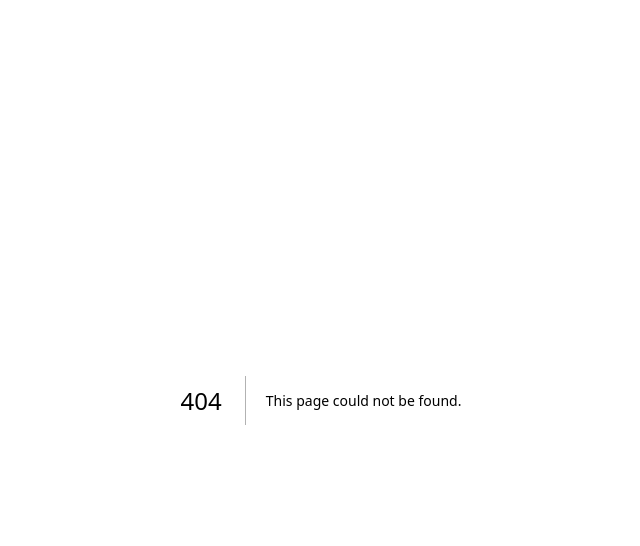
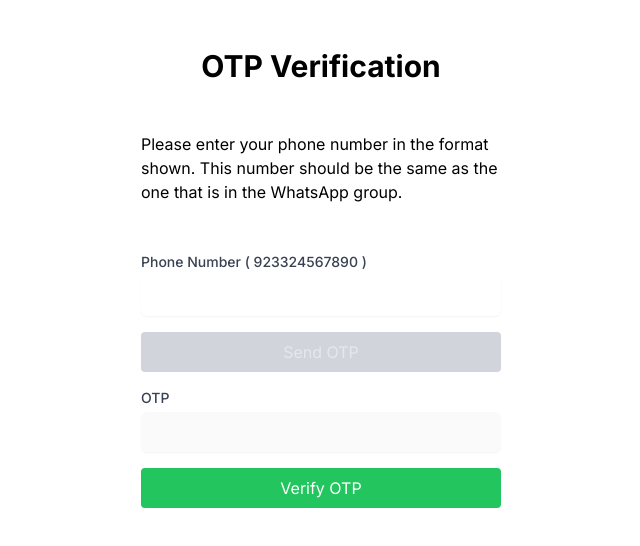
Before and after one commit to Arsalan-Habib/multi-vote, a Next.js app: page /otp-verification in a window 1280 px wide. Before the commit this address had no page. Shown: the top 546 px of the page, without its empty margins (319-959 px from the left). Built offline with nearby package versions, Linux system fonts and the light colour scheme.

Commit message:
feat: add otp-verification page

```diff
--- a/package.json
+++ b/package.json
@@ -13,7 +13,8 @@
     "@heroicons/react": "^2.1.1",
     "next": "14.1.0",
     "react": "^18",
-    "react-dom": "^18"
+    "react-dom": "^18",
+    "react-toastify": "^10.0.4"
   },
   "devDependencies": {
     "@types/node": "^20",
--- a/src/app/add-vote/page.tsx
+++ b/src/app/add-vote/page.tsx
@@ -1,10 +1,13 @@
-"use client"; // Mark the component for client-side execution in Next.js 13
+"use client";
 
+import { useRouter } from "next/navigation";
 import { Select } from "@/components/Select";
 import { useState } from "react";
 import { MOCK_CANDIDATES } from "../page";
 
 export default function AddVote() {
+    const router = useRouter();
+
     // State to store the selected votes for each dropdown
     const [votes, setVotes] = useState<(number | null)[]>(Array(4).fill(null));
 
@@ -21,8 +24,9 @@ export default function AddVote() {
     // Function to handle form submission
     const handleSubmit = (event: React.FormEvent<HTMLFormElement>) => {
         event.preventDefault();
-        // Process form submission here (e.g., send data to backend)
-        alert("Votes submitted: " + votes.join(", "));
+
+        // go to "/otp-verification" page
+        router.push("/otp-verification");
     };
 
     return (
--- /dev/null
+++ b/src/app/otp-verification/page.tsx
@@ -0,0 +1,120 @@
+"use client";
+
+import { useState } from "react";
+import { toast, ToastContainer } from "react-toastify";
+import "react-toastify/dist/ReactToastify.css";
+
+const OtpVerification = () => {
+    const [phoneNumber, setPhoneNumber] = useState<string>("");
+    const [otp, setOtp] = useState<string>("");
+    const [otpSent, setOtpSent] = useState<boolean>(false);
+    const [isButtonDisabled, setIsButtonDisabled] = useState<boolean>(false);
+    const [cooldownMessage, setCooldownMessage] = useState<string>("");
+
+    const handleSendOtp = async () => {
+        console.log("Sending OTP to", phoneNumber);
+        setOtpSent(true);
+        toast.info("OTP has been sent.");
+        setIsButtonDisabled(true);
+        setCooldownMessage("Please wait 15 seconds before sending OTP again.");
+
+        // Disable the button for 15 seconds
+        setTimeout(() => {
+            setIsButtonDisabled(false);
+            setCooldownMessage(""); // Clear the cooldown message after 15 seconds
+        }, 15000);
+    };
+
+    const handleSubmit = async (e: React.FormEvent<HTMLFormElement>) => {
+        e.preventDefault();
+        console.log("Verifying OTP:", otp);
+        toast.success("OTP verified successfully!");
+    };
+
+    return (
+        <div className='container mx-auto pt-12 px-3 max-w-sm'>
+            <h1 className='text-3xl font-bold mb-12 text-center'>
+                OTP Verification
+            </h1>
+            <p className='text-md mb-12'>
+                Please enter your phone number in the format shown. This number
+                should be the same as the one that is in the WhatsApp group.
+            </p>
+            <form onSubmit={handleSubmit}>
+                <div className='mb-4'>
+                    <label
+                        htmlFor='phone-number'
+                        className='block text-sm font-medium text-gray-700'
+                    >
+                        Phone Number ( 923324567890 )
+                    </label>
+                    <input
+                        type='number'
+                        minLength={11}
+                        id='phone-number'
+                        className='mt-1 block w-full rounded-md border-gray-300 shadow-sm outline-none px-4 py-2 focus:ring-2 focus:ring-gray-300 focus:border-transparent'
+                        value={phoneNumber}
+                        onChange={(e) => setPhoneNumber(e.target.value)}
+                        required
+                    />
+                </div>
+                <button
+                    type='button'
+                    className={
+                        isButtonDisabled || phoneNumber.toString().length < 11
+                            ? "py-2 px-4 bg-gray-300 text-gray-200 rounded w-full mb-4"
+                            : "py-2 px-4 bg-blue-500 text-white rounded hover:bg-blue-700 w-full mb-4"
+                    }
+                    onClick={handleSendOtp}
+                    disabled={!phoneNumber || isButtonDisabled}
+                >
+                    Send OTP
+                </button>
+                {cooldownMessage && (
+                    <p className='text-xs text-gray-800 mb-4'>
+                        {cooldownMessage}
+                    </p>
+                )}
+                <div className='mb-4'>
+                    <div className='mb-4'>
+                        <label
+                            htmlFor='otp'
+                            className='block text-sm font-medium text-gray-700'
+                        >
+                            OTP
+                        </label>
+                        <input
+                            type='text'
+                            id='otp'
+                            className='mt-1 block w-full rounded-md border-gray-300 shadow-sm outline-none px-4 py-2 focus:ring-2 focus:ring-gray-300 focus:border-transparent'
+                            value={otp}
+                            onChange={(e) => setOtp(e.target.value)}
+                            required
+                            disabled={!otpSent}
+                        />
+                    </div>
+                    <button
+                        type='submit'
+                        className='py-2 px-4 bg-green-500 text-white rounded hover:bg-green-700 w-full mb-12'
+                        disabled={!otpSent || !otp}
+                    >
+                        Verify OTP
+                    </button>
+                </div>
+            </form>
+            <ToastContainer
+                position='top-center'
+                autoClose={5000}
+                hideProgressBar={false}
+                newestOnTop={false}
+                closeOnClick
+                rtl={false}
+                pauseOnFocusLoss
+                draggable
+                pauseOnHover
+            />
+        </div>
+    );
+};
+
+export default OtpVerification;
--- a/src/app/page.tsx
+++ b/src/app/page.tsx
@@ -11,8 +11,8 @@ export const MOCK_CANDIDATES = [
 
 export default function Home() {
     return (
-        <div className='container mx-auto max-w-sm px-3'>
-            <h1 className='text-2xl font-bold text-center my-8'>
+        <div className='container mx-auto pt-12 px-3 max-w-sm'>
+            <h1 className='text-3xl font-bold mb-12 text-center'>
                 Top Candidates
             </h1>
             <div className='grid grid-cols-1 gap-4 mb-8'>
```
Also changed, not shown: 1 other file (tests, documents, lock files or other folders).
